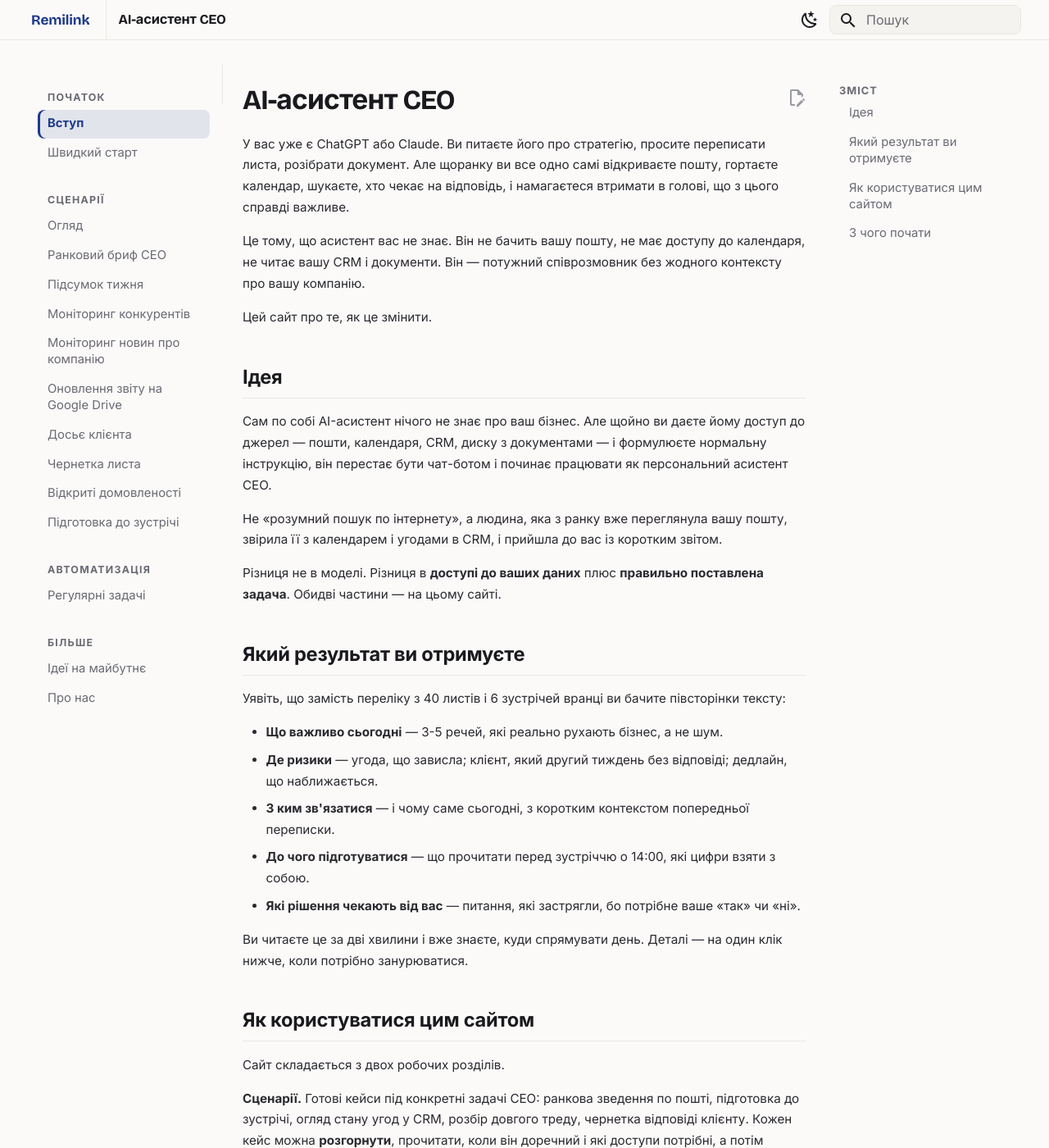
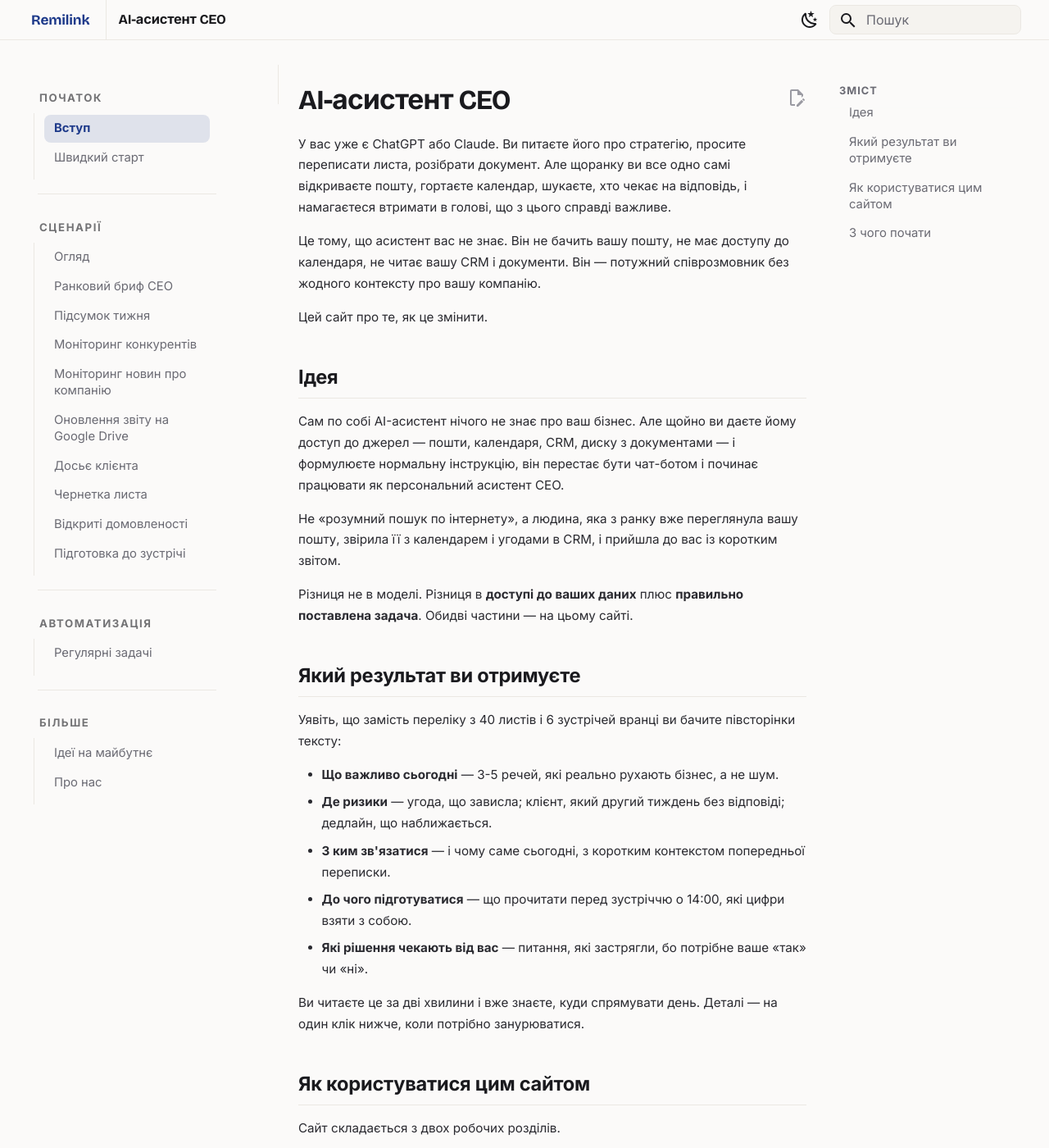
Before and after one commit to remilink/ceo-assistant, an MkDocs documentation site: the page built from docs/index.md, in a window 1280 px wide and 1400 px high. Shown: the whole window at 82% size. Built offline with MkDocs 1.6.1 and Material for MkDocs 9.7.7, drawn with Linux system fonts in a browser that asks for light colours; comment, search, counter and statistics services are not loaded.

Commit message:
Sidebar: wider rail, gray thin scrollbar, clearer section hierarchy
- Widen primary sidebar to 15.5rem.
- Override Material's blue hover scrollbar with a thin gray one.
- Section dividers + bolder labels; subsections indented under a vertical guide line.

```diff
--- a/docs/stylesheets/extra.css
+++ b/docs/stylesheets/extra.css
@@ -120,13 +120,14 @@ body { display: flex; flex-direction: column; min-height: 100vh; }
 .md-nav__title { color: var(--rl-muted); }
 .md-sidebar--primary .md-nav__item--section > .md-nav__link,
 .md-nav--primary > .md-nav__list > .md-nav__item--section > .md-nav__link {
-  color: var(--rl-muted);
+  color: var(--rl-ink);
+  opacity: .6;
   font-weight: 700;
-  font-size: .62rem;
-  letter-spacing: .1em;
+  font-size: .66rem;
+  letter-spacing: .12em;
   text-transform: uppercase;
-  margin-bottom: .3rem;
-  padding-left: .6rem;
+  margin-bottom: .5rem;
+  padding-left: .1rem;
 }
 .md-nav__link--active,
 .md-nav__link:focus,
@@ -285,12 +286,45 @@ body { display: flex; flex-direction: column; min-height: 100vh; }
 .md-footer-meta { background: var(--rl-blue); }
 .md-footer-meta__inner { padding-top: .7rem; padding-bottom: .7rem; }
 
-/* Sidebar: a real rail with a soft active pill (GitBook feel) */
+/* Sidebar: wider rail with a soft active pill (GitBook feel) */
 @media screen and (min-width: 76.25em) {
-  .md-sidebar--primary { border-right: 1px solid var(--rl-hairline); }
+  .md-sidebar--primary { width: 15.5rem; border-right: 1px solid var(--rl-hairline); }
 }
-.md-nav--primary > .md-nav__list > .md-nav__item--section { margin-top: 1.5rem; }
-.md-nav--primary > .md-nav__list > .md-nav__item--section:first-child { margin-top: .35rem; }
+
+/* Thin, gray, barely-there scrollbar (override Material's blue hover) */
+.md-sidebar__scrollwrap {
+  scrollbar-width: thin;
+  scrollbar-color: color-mix(in srgb, var(--rl-muted) 45%, transparent) transparent;
+}
+.md-sidebar__scrollwrap:hover {
+  scrollbar-color: color-mix(in srgb, var(--rl-muted) 60%, transparent) transparent;
+}
+.md-sidebar__scrollwrap::-webkit-scrollbar { width: 6px; height: 6px; }
+.md-sidebar__scrollwrap::-webkit-scrollbar-track { background: transparent; }
+.md-sidebar__scrollwrap::-webkit-scrollbar-thumb {
+  background: color-mix(in srgb, var(--rl-muted) 40%, transparent);
+  border-radius: 4px;
+}
+.md-sidebar__scrollwrap:hover::-webkit-scrollbar-thumb,
+.md-sidebar__scrollwrap::-webkit-scrollbar-thumb:hover {
+  background: color-mix(in srgb, var(--rl-muted) 65%, transparent);
+}
+
+/* Sections: a divider above each so groups read as distinct blocks */
+.md-nav--primary > .md-nav__list > .md-nav__item--section {
+  margin-top: 1.25rem;
+  padding-top: 1.15rem;
+  border-top: 1px solid var(--rl-hairline);
+}
+.md-nav--primary > .md-nav__list > .md-nav__item--section:first-child {
+  margin-top: .3rem; padding-top: 0; border-top: none;
+}
+/* Subsections: indented under the section with a faint vertical guide line */
+.md-nav--primary > .md-nav__list > .md-nav__item--section > .md-nav > .md-nav__list {
+  margin-left: .35rem;
+  padding-left: .6rem;
+  border-left: 1px solid var(--rl-hairline);
+}
 a.md-nav__link {
   border-radius: 8px;
   padding: .36rem .6rem;
@@ -304,8 +338,7 @@ a.md-nav__link:hover {
   color: var(--rl-accent);
 }
 a.md-nav__link.md-nav__link--active {
-  background: color-mix(in srgb, var(--rl-accent) 11%, transparent);
-  box-shadow: inset 3px 0 0 var(--rl-accent);
+  background: color-mix(in srgb, var(--rl-accent) 12%, transparent);
   color: var(--rl-accent);
   font-weight: 600;
 }
```
